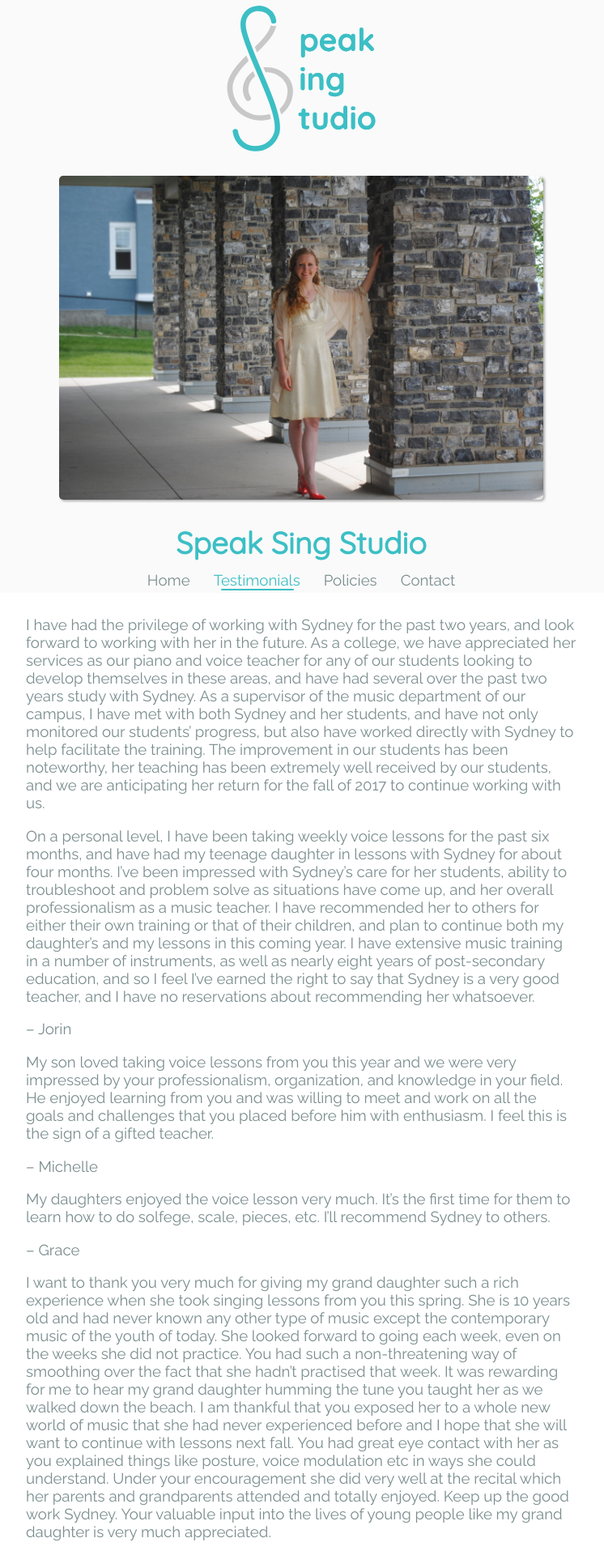
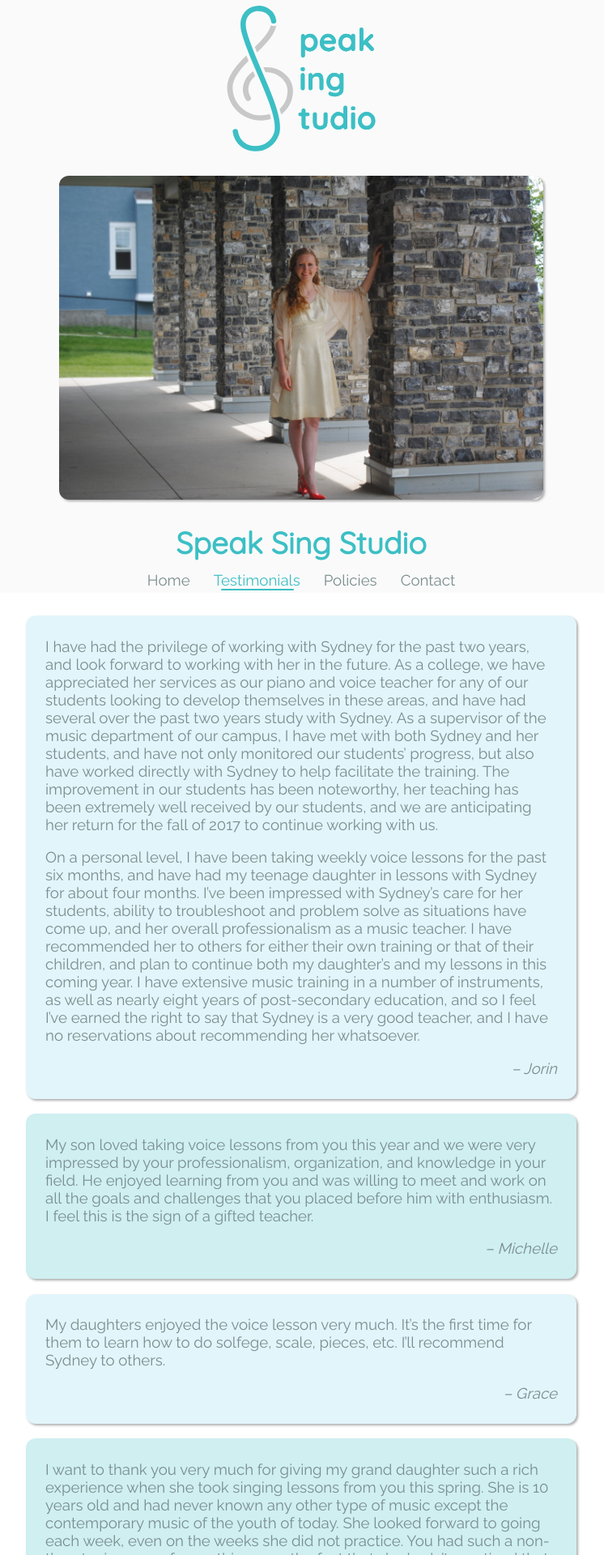
Before and after one commit to sydneyvictor/sydneyvictor.github.com, a Jekyll site: the page built from testimonials.md, in a window 1280 px wide. Shown: the top 1920 px of the page at 81% size, without its empty margins (268-1014 px from the left). Built offline with Jekyll 4.4.1, drawn with Linux system fonts in a browser that asks for light colours.

Commit message:
testimonial styles

```diff
--- a/_scss/_testimonial.scss
+++ b/_scss/_testimonial.scss
@@ -0,0 +1,42 @@
+@import 'variables';
+
+blockquote
+{
+    &:nth-child(odd)
+    {
+        background-color: lighten($accentCyan, 30%);
+    }
+
+    &:nth-child(even)
+    {
+        background-color: lighten($accentAqua, 37.5%);
+    }
+
+    padding: 0.5rem 1.5rem;
+
+    @include paper-img;
+
+    transition: all 0.3s ease-out;
+
+    &:hover
+    {
+        color: #333;
+        box-shadow: 2px 2px 3px darken($lightGray, 2.5%);
+
+        &:nth-child(odd)
+        {
+            background-color: lighten($accentCyan, 27.5%);
+        }
+
+        &:nth-child(even)
+        {
+            background-color: lighten($accentAqua, 35%);
+        }
+    }
+
+    .attribution
+    {
+        text-align: right;
+        font-style: italic;
+    }
+}
--- a/_scss/_variables.scss
+++ b/_scss/_variables.scss
@@ -6,8 +6,10 @@ $medGray: #777;
 $lightGray: #afafaf;
 $veryLightGray: #fafafa;
 
+$roundedRadius: 12px;
+
 @mixin paper-img {
-    border-radius: 5px;
+    border-radius: $roundedRadius;
     box-shadow: 2px 2px 3px $lightGray;
 }
 
--- a/testimonials.md
+++ b/testimonials.md
@@ -9,20 +9,20 @@ layout: default
 >
 > On a personal level, I have been taking weekly voice lessons for the past six months, and have had my teenage daughter in lessons with Sydney for about four months. I've been impressed with Sydney's care for her students, ability to troubleshoot and problem solve as situations have come up, and her overall professionalism as a music teacher. I have recommended her to others for either their own training or that of their children, and plan to continue both my daughter's and my lessons in this coming year. I have extensive music training in a number of instruments, as well as nearly eight years of post-secondary education, and so I feel I've earned the right to say that Sydney is a very good teacher, and I have no reservations about recommending her whatsoever.
 >
-> &ndash; Jorin
+> <p class="attribution">&ndash; Jorin</p>
 
 > My son loved taking voice lessons from you this year and we were very impressed by your professionalism, organization, and knowledge in your field.  He enjoyed learning from you and was willing to meet and work on all the goals and challenges that you placed before him with enthusiasm.  I feel this is the sign of a gifted teacher.
 >
-> &ndash; Michelle
+> <p class="attribution">&ndash; Michelle</p>
 
 > My daughters enjoyed the voice lesson very much. It's the first time for them	to learn how to do solfege, scale, pieces, etc. I'll recommend Sydney to others.
 >
-> &ndash; Grace
+> <p class="attribution">&ndash; Grace</p>
 
 > I want to thank you very much for giving my grand daughter such a rich experience when she took singing lessons from you this spring. She is 10 years old and had never known any other type of music except the contemporary music of the youth of today. She looked forward to going each week, even on the weeks she did not practice. You had such a non-threatening way of smoothing over the fact that she hadn't practised that week. It was rewarding for me to hear my grand daughter humming the tune you taught her as we walked down the beach. I am thankful that you exposed her to a whole new world of music that she had never experienced before and I hope that she will want to continue with lessons next fall. You had great eye contact with her as you explained things like posture, voice modulation etc in ways she could understand. Under your encouragement she did very well at the recital which her parents and grandparents attended and totally enjoyed. Keep up the good work Sydney. Your valuable input into the lives of young people like my grand daughter is very much appreciated.
 >
-> &ndash; Judy
+> <p class="attribution">&ndash; Judy </p>
 
 > I am an adult student who plays at an intermediate level. I also have a severe chronic illness that affects my muscles. Playing the piano is very challenging for me due to constant injury so I needed a teacher who could adapt to a number of my different needs. Sydney was very accommodating and skillful and had me improve my playing, and without injury.
 >
-> &ndash; Danielle
+> <p class="attribution">&ndash; Danielle</p>
```
